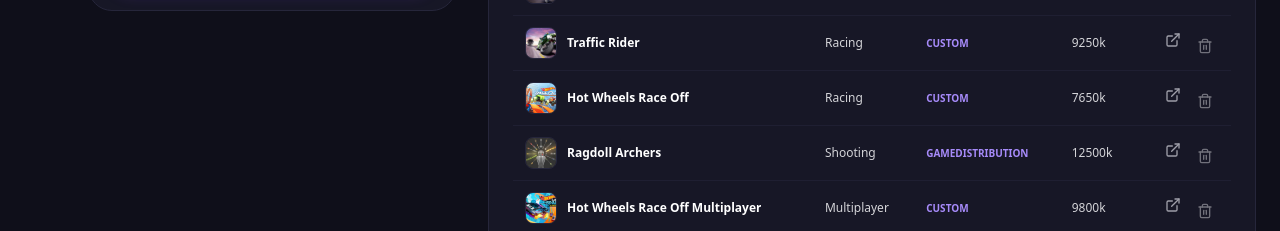
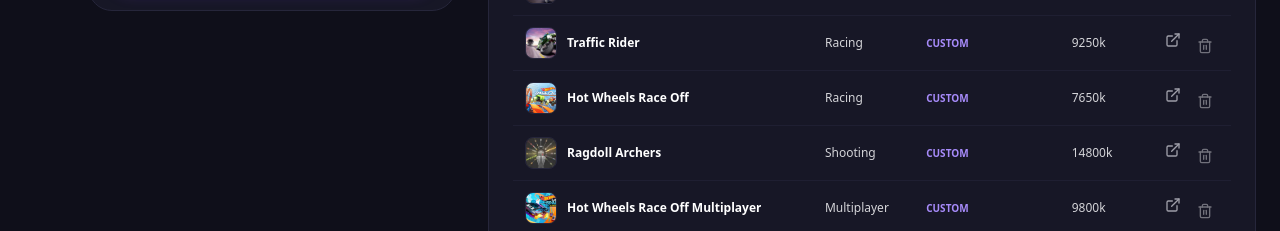
Before and after one commit to timelessdeath00-del/TIMELESS, a Next.js app in the folder timeless-app/: page /admin in a window 1280 px wide. Shown: the part 940-1171 px from the top of the page. Built offline with nearby package versions, Linux system fonts and the light colour scheme.

Commit message:
feat(games): update Ragdoll Archers with CrazyGames embed, PvP controls, and artwork

```diff
--- a/timeless-app/src/data/games.ts
+++ b/timeless-app/src/data/games.ts
@@ -342,17 +342,21 @@
     id: 'game-ragdoll-archers',
     slug: 'ragdoll-archers',
     title: 'Ragdoll Archers',
-    description: 'Ragdoll Archers is an addictive, physics-based archery duel game developed by Ericetto. Step into the arena as a heavily armored stickman archer and battle relentless waves of enemy bowmen, shielded juggernauts, and flying menace foes. Pull back your bowstring, calculate parabolic arrow drop, and nail satisfying headshots to drop opponents with ragdoll physics. Earn apples and skulls to upgrade your character with specialized arrows—including fire arrows, poison arrows, homing arrows, chainsaw arrows, lightning bolts, and giant axe tips! Features single-player survival, PvP duel mode, and 2-player local co-op.',
-    instructions: 'Left Click & Drag (or Touch & Pull): Aim your bow and draw the bowstring\nRelease: Fire arrow\nSpacebar: Jump / Dash\n1-5 Keys: Switch specialized arrow types\n2-Player Mode: Player 1 uses WASD / Space, Player 2 uses Arrow Keys / Enter',
+    developer: 'Ericetto',
+    releaseDate: 'May 2023',
+    description: 'Ragdoll Archers is a thrilling physics-based archery duel game developed by Ericetto featuring bow and arrow-equipped stickmen with hilarious ragdoll physics. Fire arrows at a wide range of cunning opponents while earning points and skulls to upgrade your combat abilities and arrow arsenal. Face armored enemies, flying menace drones, and colossal giant boss foes. Survive for as long as possible by shooting flying apples—hit Red apples for health, Green apples for stamina, and Golden apples for full replenishment! Unlock and master an ever-expanding arsenal of creative arrows, including electric shocks, poison tips, balloon lifters, chainsaws, and heavy axes. Team up with a friend in 2-player co-op or battle head-to-head in intense PvP duel mode on the same device!',
+    instructions: '1 Player Mode:\nLeft Mouse Button: Aim and fire arrow\nSpacebar: Jump\n\nPvP & 2-Player Co-op Modes:\nPlayer 1: WASD to aim/control archer, Left-Shift to jump\nPlayer 2: Arrow Keys to aim/control archer, Right-Shift to jump\nShoot flying apples to replenish health and stamina, and collect skulls to upgrade damage, armor, and specialized arrows!',
     thumbnailUrl: '/games/ragdoll-archers.png',
     embedType: 'iframe',
-    embedUrl: 'https://html5.gamedistribution.com/1ebba0a58564412f9a6be21511f86b48/?gd_sdk_referrer_url=https%3A%2F%2Fwww.madkidgames.com%2Ffull%2Fragdoll-archers',
-    provider: 'gamedistribution',
+    embedUrl: 'https://games.crazygames.com/en_US/ragdoll-archers/index.html',
+    provider: 'custom',
+    width: 800,
+    height: 450,
     orientation: 'landscape',
     mobileFriendly: true,
     category: 'shooting',
-    tags: ['Ragdoll Archers', 'Archery', 'Physics', 'Ragdoll', 'Bow', 'Arrow', '2 Player', 'Action', 'Shooting'],
-    playsCount: 12500000,
+    tags: ['Ragdoll Archers', 'Archery', 'Physics', 'Ragdoll', 'Bow', 'Arrow', '2 Player', 'PvP', 'Co-op', 'Stickman', 'Action', 'Shooting'],
+    playsCount: 14800000,
     likes: 2500000,
     dislikes: 223000,
     rating: 4.9,
```
Also changed, not shown: timeless-app/public/games/ragdoll-archers.png.
